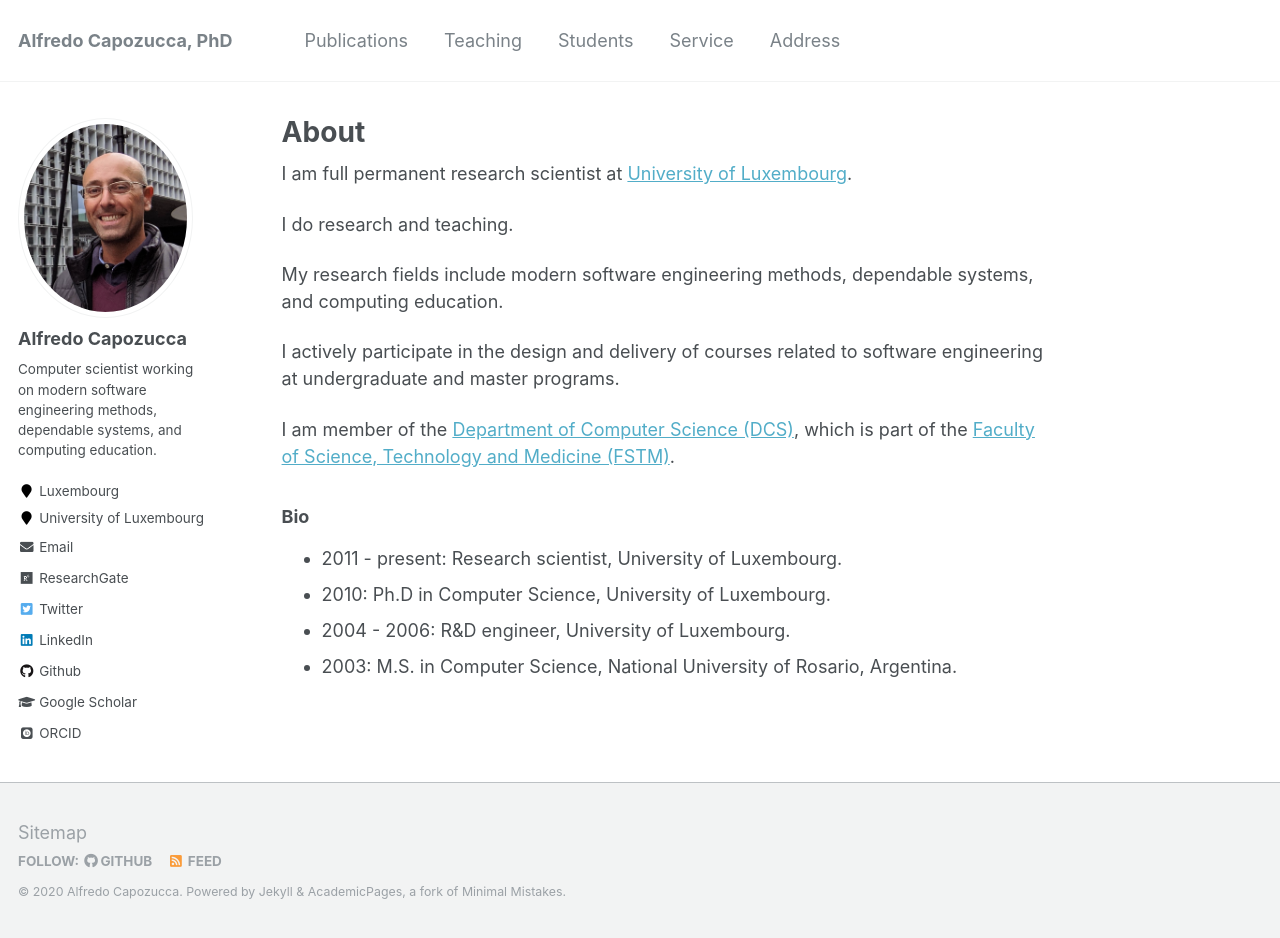
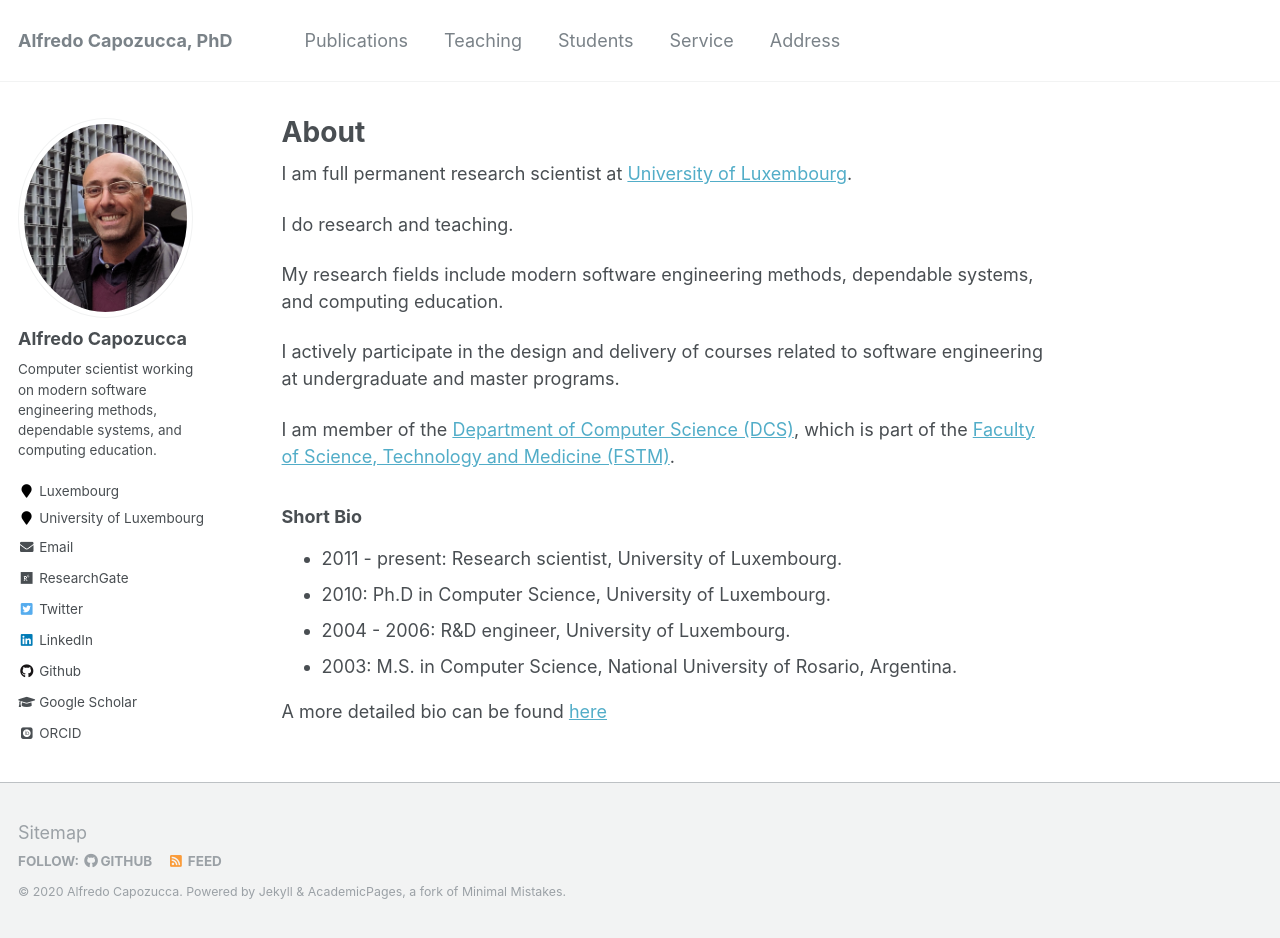
Before and after one commit to acapozucca/acapozucca.github.io, a Jekyll site: the page built from _pages/about.md, in a window 1280 px wide and 938 px high. Built offline with Jekyll 4.4.1, drawn with Linux system fonts in a browser that asks for light colours; some web fonts are replaced.

Commit message:
Update about.md

```diff
--- a/_pages/about.md
+++ b/_pages/about.md
@@ -19,9 +19,11 @@ I actively participate in the design and delivery of courses related to software
 I am member of the [Department of Computer Science (DCS)](https://dcs.uni.lu), which is part of the [Faculty of Science, Technology and Medicine (FSTM)](https://wwwen.uni.lu/fstm).
 
 
-###   Bio
+###   Short Bio
 
 * 2011 - present: Research scientist, University of Luxembourg.
 * 2010: Ph.D in Computer Science, University of Luxembourg.
 * 2004 - 2006: R&D engineer, University of Luxembourg.
 * 2003: M.S. in Computer Science, National University of Rosario, Argentina.
+
+A more detailed bio can be found [here](https://www.linkedin.com/in/acapozucca/)
```
